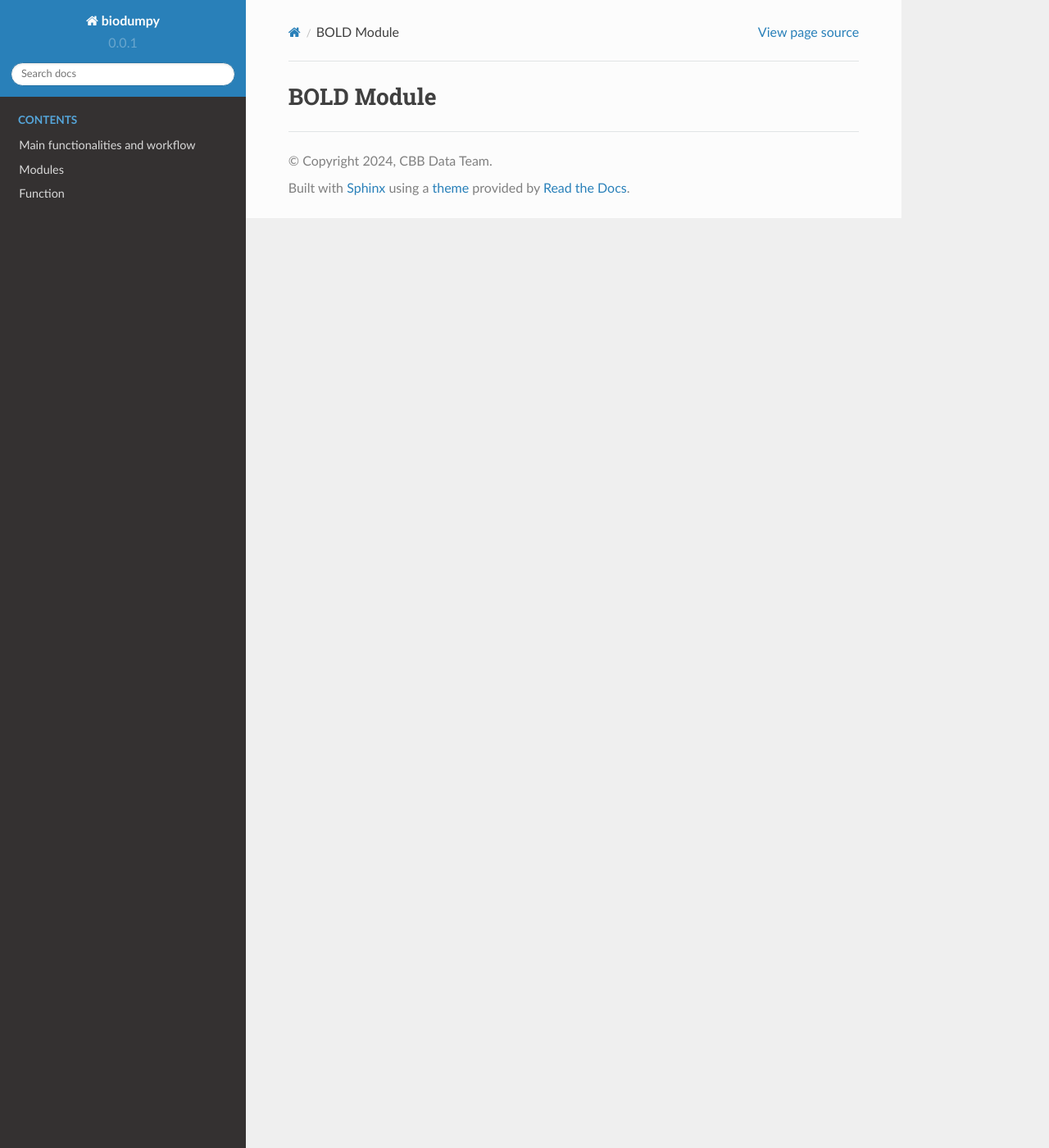
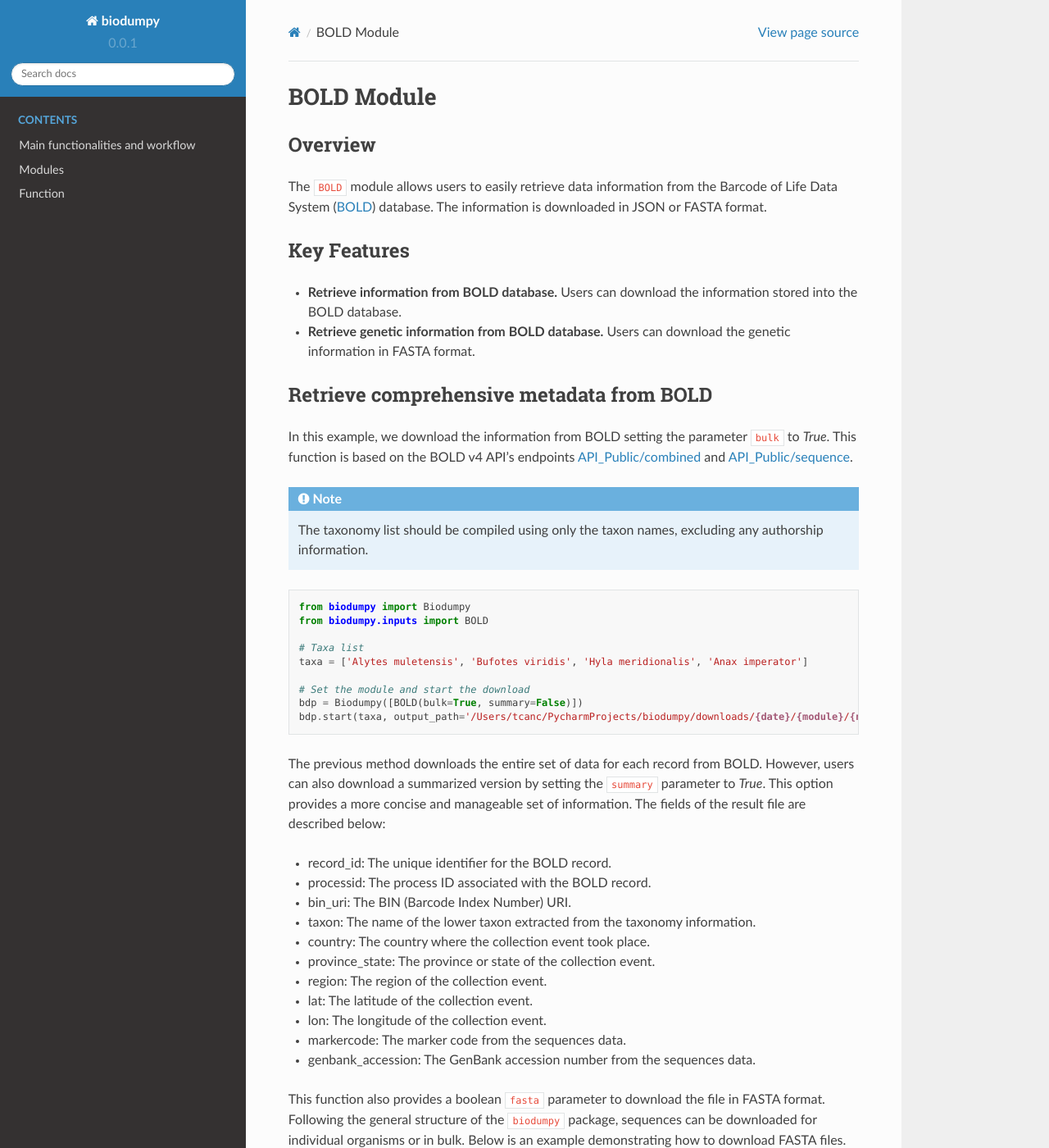
Before and after one commit to centrebalearbiodiversitat/biodumpy, a Sphinx documentation site: the page built from docs/source/BOLD_module.rst, in a window 1280 px wide and 1400 px high. Shown: the whole window at 82% size. Built offline with Sphinx 7.4.7 and the Read the Docs theme 2.0.0, drawn with Linux system fonts in a browser that asks for light colours; some of the changed text lies outside the part shown.

Commit message:
Feat: Updated BOLD, GBIF, and IUCN integrations. Added RDD documentation for these functions.

```diff
--- a/docs/source/BOLD_module.rst
+++ b/docs/source/BOLD_module.rst
@@ -2,3 +2,87 @@ BOLD Module
 ===========
 
 .. _BOLD_module:
+
+
+Overview
+--------
+
+The ``BOLD`` module allows users to easily retrieve data information from the Barcode of Life Data System (`BOLD`_)
+database. The information is downloaded in JSON or FASTA format.
+
+.. _BOLD: https://www.boldsystems.org/
+
+Key Features
+------------
+
+- **Retrieve information from BOLD database.** Users can download the information stored into the BOLD database.
+- **Retrieve genetic information from BOLD database.** Users can download the genetic information in FASTA format.
+
+Retrieve comprehensive metadata from BOLD
+-----------------------------------------
+
+In this example, we download the information from BOLD setting the parameter ``bulk`` to *True*.
+This function is based on the BOLD v4 API's endpoints `API_Public/combined`_ and `API_Public/sequence`_.
+
+.. _API_Public/combined: http://v4.boldsystems.org/index.php/API_Public/combined?
+.. _API_Public/sequence: http://v4.boldsystems.org/index.php/API_Public/sequence?
+
+.. note::
+    The taxonomy list should be compiled using only the taxon names, excluding any authorship information.
+
+
+.. code-block:: python
+
+    from biodumpy import Biodumpy
+    from biodumpy.inputs import BOLD
+
+    # Taxa list
+    taxa = ['Alytes muletensis', 'Bufotes viridis', 'Hyla meridionalis', 'Anax imperator']
+
+    # Set the module and start the download
+    bdp = Biodumpy([BOLD(bulk=True, summary=False)])
+    bdp.start(taxa, output_path='/Users/tcanc/PycharmProjects/biodumpy/downloads/{date}/{module}/{name}')
+
+
+The previous method downloads the entire set of data for each record from BOLD. However, users can also download a
+summarized version by setting the ``summary`` parameter to *True*. This option provides a more concise and manageable
+set of information. The fields of the result file are described below:
+
+- record_id: The unique identifier for the BOLD record.
+- processid: The process ID associated with the BOLD record.
+- bin_uri: The BIN (Barcode Index Number) URI.
+- taxon: The name of the lower taxon extracted from the taxonomy information.
+- country: The country where the collection event took place.
+- province_state: The province or state of the collection event.
+- region: The region of the collection event.
+- lat: The latitude of the collection event.
+- lon: The longitude of the collection event.
+- markercode: The marker code from the sequences data.
+- genbank_accession: The GenBank accession number from the sequences data.
+
+This function also provides a boolean ``fasta`` parameter to download the file in FASTA format.
+Following the general structure of the ``biodumpy`` package, sequences can be downloaded for individual organisms or in
+bulk. Below is an example demonstrating how to download FASTA files.
+
+.. note::
+    Be sure to set the parameters ``fasta=True`` and ``output_format='fasta'``. Otherwise, the function will be blocked.
+
+.. code-block:: python
+
+    from biodumpy import Biodumpy
+    from biodumpy.inputs import BOLD
+
+    # Taxa list
+    taxa = ['Alytes muletensis', 'Bufotes viridis', 'Hyla meridionalis', 'Anax imperator']
+    # Set the module and start the download
+    bdp = Biodumpy([BOLD(bulk=True, fasta=True, output_format='fasta')])
+    bdp.start(taxa, output_path='./downloads/{date}/{module}/{name}')
+
+
+
+Reference link/s
+----------------
+
+`Barcode of Life Data Systems`_
+
+.. _Barcode of Life Data Systems: https://boldsystems.org/
--- a/docs/source/functions.rst
+++ b/docs/source/functions.rst
@@ -7,3 +7,8 @@ Function
    :members:
    :undoc-members:
    :show-inheritance:
+
+.. automodule:: biodumpy.inputs.GBIF
+   :members:
+   :undoc-members:
+   :show-inheritance:
--- a/docs/source/index.rst
+++ b/docs/source/index.rst
@@ -46,6 +46,7 @@ repository.
 
 License
 -------
+
 ``biodumpy`` is licensed under the GNU GENERAL PUBLIC LICENSE. See the LICENSE file for more details.
 
 
```
Also changed, not shown: docs/source/GBIF_module.rst (+7 -0 lines), docs/source/modules.rst (+6 -7 lines), 3 other files.
